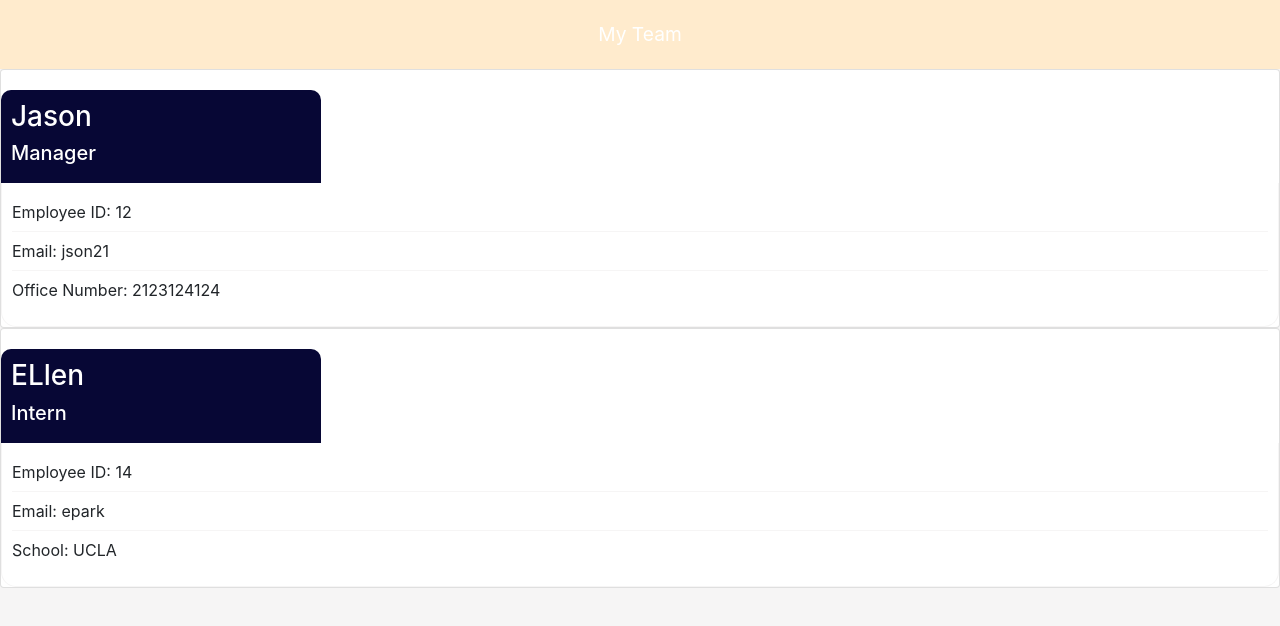
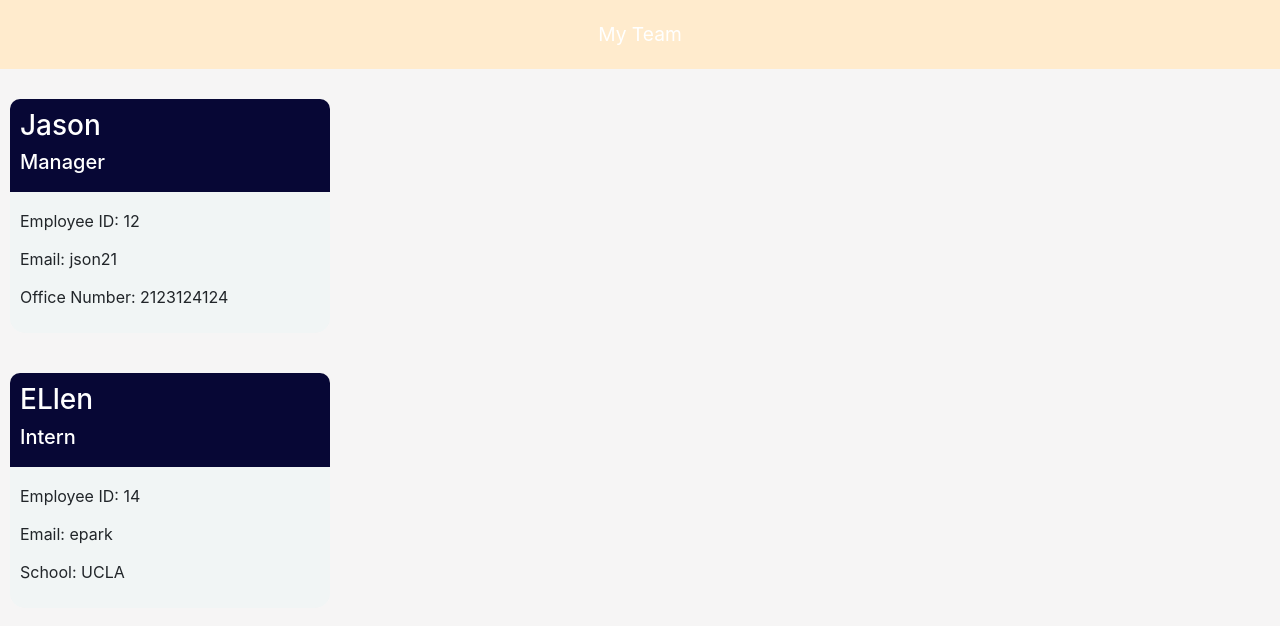
Before and after one commit to ellevpark/HW10, a website: page templates/result.html in a window 1280 px wide. Drawn offline with nearby package versions, Linux system fonts and the light colour scheme.

Commit message:
added styling

```diff
--- a/templates/result.html
+++ b/templates/result.html
@@ -17,7 +17,6 @@
 
     </div class= "container">
 
-  <div class="card">
     <div class="employee-container">
         <div class="employee-header">
                 <h3 class="name">Jason</h3>
@@ -29,8 +28,6 @@
             <p><span class="employee-info">Office Number:</span> 2123124124</p>
         </div>
     </div>
-</div>
-<div class="card">
   <div class="employee-container">
       <div class="employee-header">
               <h3 class="name">ELlen</h3>
@@ -41,7 +38,6 @@
           <p><span class="employee-info">Email:</span> epark</p>
           <p><span class="employee-info">School:</span> UCLA</p>
       </div>
-  </div>
 </div>
     </div>
 </body>
--- a/templates/style.css
+++ b/templates/style.css
@@ -13,6 +13,7 @@ body {
 .employee-container {
    border-radius: 10px;
    margin-top: 20px;
+   padding: 10px;
 }
 
 .employee-header {
@@ -26,14 +27,11 @@ body {
 .employee-content {
    padding: 10px;
    border-radius: 0 0 15px 15px;
-   border-right: 1px solid #f6f5f5;
-   border-bottom: 1px solid #f6f5f5;
-   border-left: 1px solid #f6f5f5;
-   background-color: #FFFFFF;
+   background-color: rgb(241, 245, 245);
+   width: 20em;
 }
 
 .employee-content p{
-   border-bottom: 1px solid #f6f5f5;
    margin: 7px 0 7px;
    padding: 0 0 7px;
 }
```
